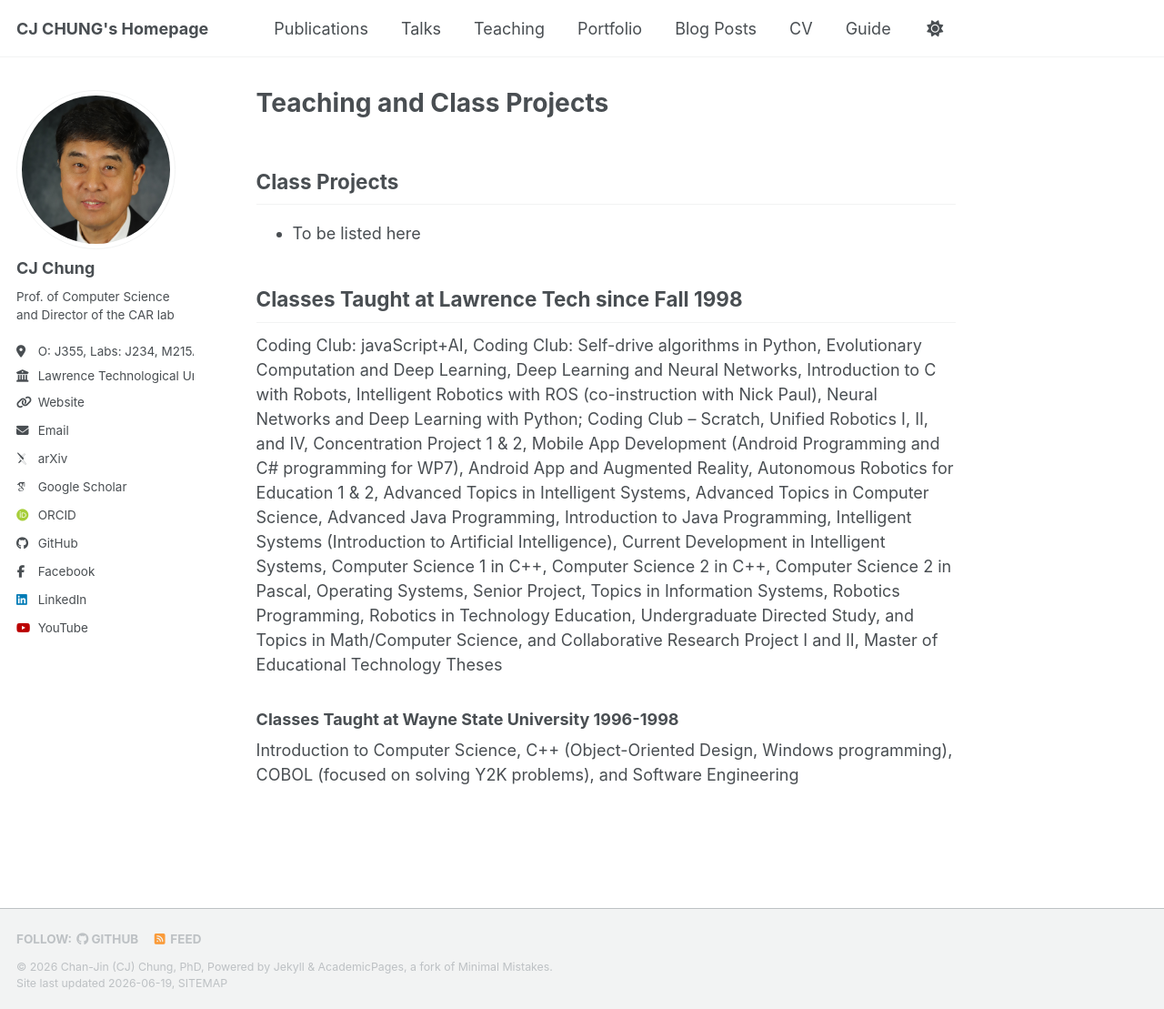
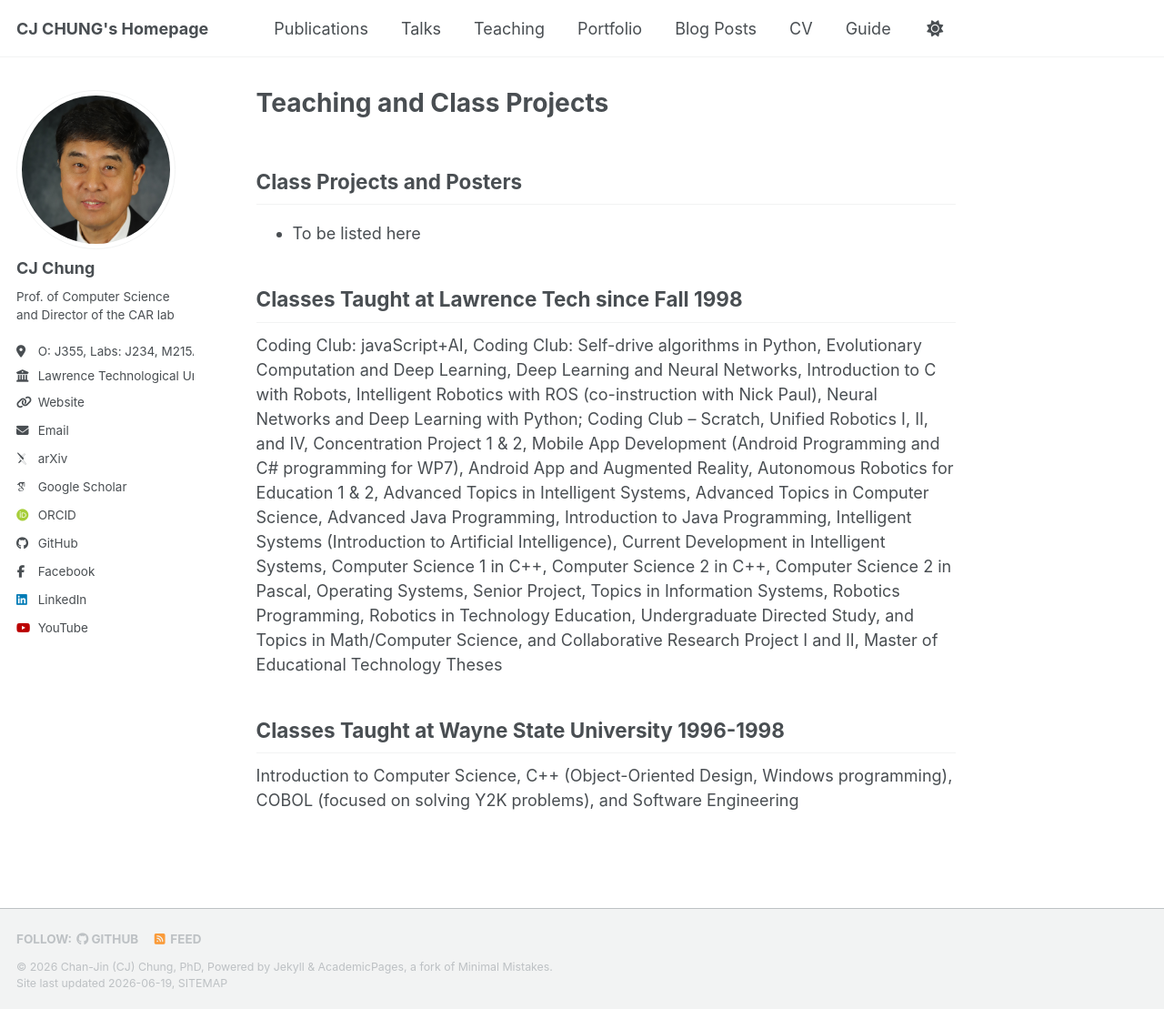
Before and after one commit to robofest/chung, a Jekyll site: the page built from _pages/teaching.md, in a window 1280 px wide and 1109 px high. Shown: the whole window at 91% size. Built offline with Jekyll 4.4.1, drawn with Linux system fonts in a browser that asks for light colours; some web fonts are replaced; a script bundle is joined from its source files by our own code; library files that are not in the unit come from our copies.

Commit message:
Update section titles in teaching.md

```diff
--- a/_pages/teaching.md
+++ b/_pages/teaching.md
@@ -5,11 +5,11 @@ author_profile: true
 redirect_from:
   - /teaching.html
 ---
-## Class Projects
+## Class Projects and Posters
 * To be listed here
 
 ## Classes Taught at Lawrence Tech since Fall 1998
 Coding Club: javaScript+AI, Coding Club: Self-drive algorithms in Python, Evolutionary Computation and Deep Learning, Deep Learning and Neural Networks, Introduction to C with Robots, Intelligent Robotics with ROS (co-instruction with Nick Paul), Neural Networks and Deep Learning with Python; Coding Club – Scratch, Unified Robotics I, II, and IV, Concentration Project 1 & 2, Mobile App Development (Android Programming and C# programming for WP7), Android App and Augmented Reality, Autonomous Robotics for Education 1 & 2, Advanced Topics in Intelligent Systems, Advanced Topics in Computer Science, Advanced Java Programming, Introduction to Java Programming, Intelligent Systems (Introduction to Artificial Intelligence), Current Development in Intelligent Systems, Computer Science 1 in C++, Computer Science 2 in C++, Computer Science 2 in Pascal, Operating Systems, Senior Project, Topics in Information Systems, Robotics Programming, Robotics in Technology Education, Undergraduate Directed Study, and Topics in Math/Computer Science, and Collaborative Research Project I and II, Master of Educational Technology Theses
 
-### Classes Taught at Wayne State University 1996-1998
+## Classes Taught at Wayne State University 1996-1998
 Introduction to Computer Science, C++ (Object-Oriented Design, Windows programming), COBOL (focused on solving Y2K problems), and Software Engineering
```
